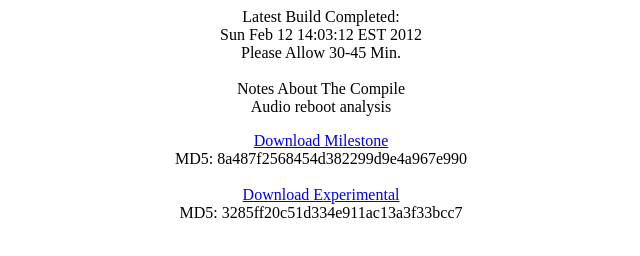
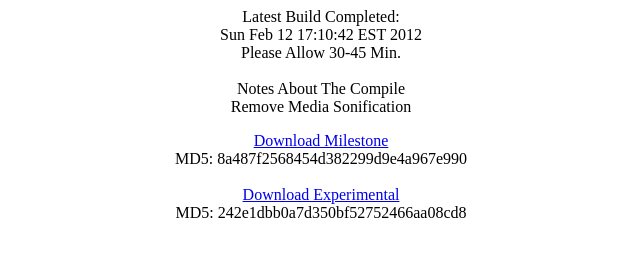
Before and after one commit to DarkCodedDragon/Twisted-Playground, a plain HTML site: page Mecha/TimeStamp.html in a window 1280 px wide. Shown: the whole page, without its empty margins (319-959 px from the left). Drawn offline with Linux system fonts and the light colour scheme.

Commit message:
Automated TimeStamp Update - Mecha

```diff
--- a/Mecha/TimeStamp.html
+++ b/Mecha/TimeStamp.html
@@ -12,14 +12,14 @@
 <center>
 Latest Build Completed:
 <br>
-Sun Feb 12 14:03:12 EST 2012
+Sun Feb 12 17:10:42 EST 2012
 <br>
 Please Allow 30-45 Min.
 <br>
 <br>
 Notes About The Compile
 <br>
-Audio reboot analysis
+Remove Media Sonification
 <p></p>
 <a href="http://db.tt/dAJtkNlG">Download Milestone</a>
 <br>
@@ -27,7 +27,7 @@ MD5: 8a487f2568454d382299d9e4a967e990
 <br><br>
 <a href="http://db.tt/RICx4uEI">Download Experimental</a>
 <br>
-MD5: 3285ff20c51d334e911ac13a3f33bcc7
+MD5: 242e1dbb0a7d350bf52752466aa08cd8
 </center>
 </body>
 </html>
```
